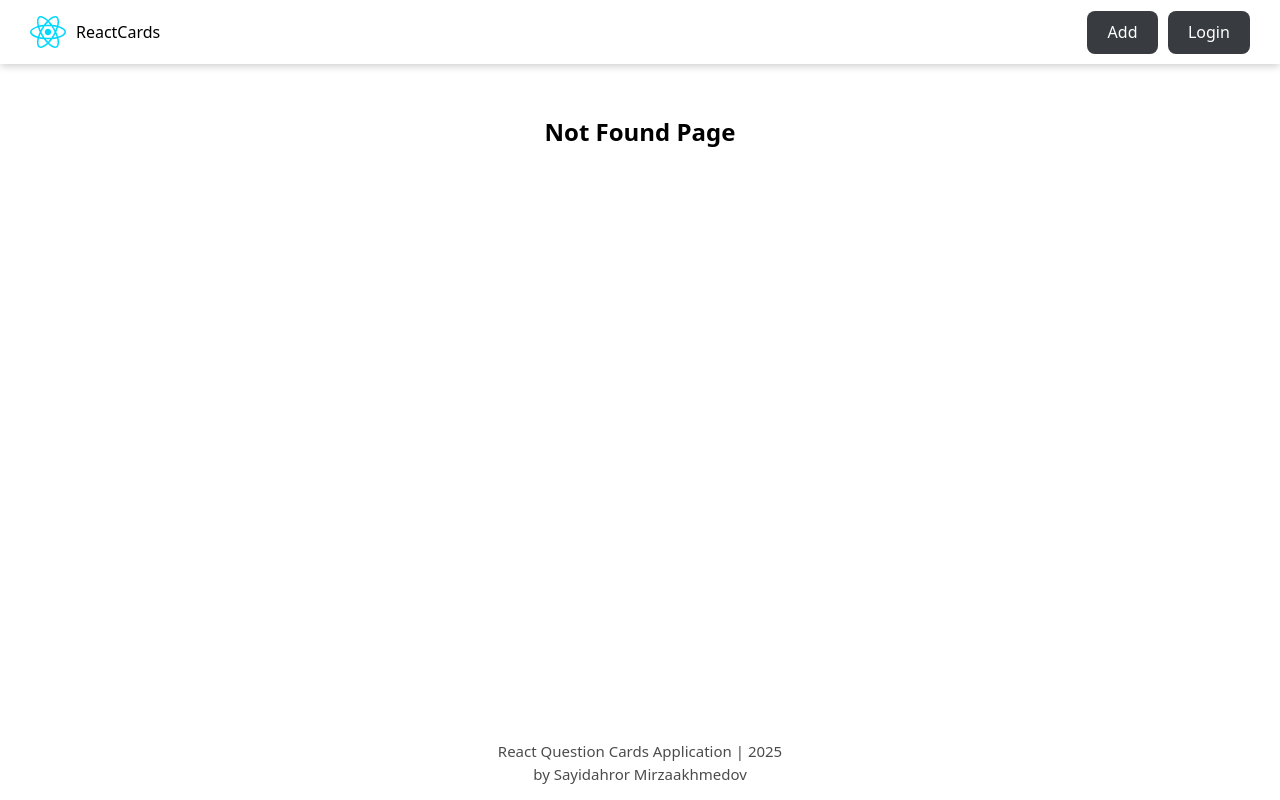
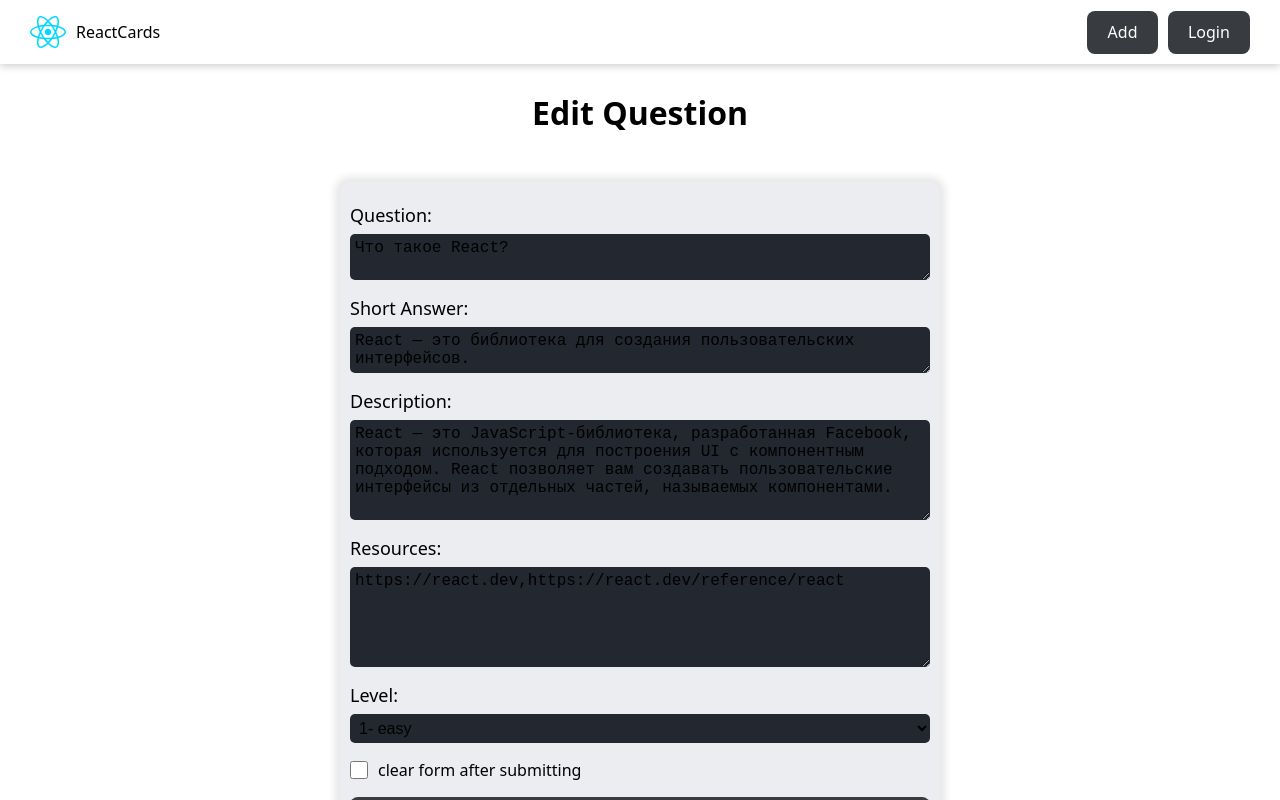
Before and after one commit to SaidahrorMirzaahmed/react-app, a React (Vite) app: page /editquestion/1 in a window 1280 px wide. Before the commit this address had no page. Built offline with nearby package versions, Linux system fonts and the light colour scheme; data requests are answered from the project's data file.

Commit message:
Added Question Card Update

```diff
--- a/db.json
+++ b/db.json
@@ -33,12 +33,10 @@
       "resources": [
         "https://react.dev/learn/render-and-commit"
       ],
-      "level": 2,
-      "completed": true,
-      "editDate": "03.02.2025, 19:01"
+      "level": 1,
+      "completed": false
     },
     {
-      "id": "4",
       "question": "Как создать компонент в React?🍩",
       "answer": "Компонент можно создать как функцию или класс.",
       "description": "Функциональные компоненты — это функции, принимающие `props` и возвращающие JSX. Классовые компоненты — это классы, наследуемые от `React.Component`, с методом `render`.",
@@ -47,7 +45,7 @@
       ],
       "level": 1,
       "completed": false,
-      "editDate": "21.02.2025, 20:26"
+      "id": "4"
     },
     {
       "id": "5",
--- a/src/App.jsx
+++ b/src/App.jsx
@@ -4,6 +4,7 @@ import { HomePage } from "./pages/HomePage";
 import NotFoundPage from "./pages/NotFoundPage/NotFoundPage";
 import { QuestionPage } from "./pages/QuestionPage";
 import { AddQuestionPage, AddQuestionPageLazy } from "./pages/AddQuestionPage";
+import { EditQuestionPage } from "./pages/EditQuestionPage";
 
 function App() {
   return (
@@ -14,6 +15,7 @@ function App() {
           <Route path="/forbidden" element={<div>forbidden !!!</div>} />
           <Route path="/addquestion" element={<AddQuestionPageLazy />} />
           <Route path="/question/:id" element={<QuestionPage />} />
+          <Route path="/editquestion/:id" element={<EditQuestionPage />} />
           <Route path="*" element={<NotFoundPage />} />
         </Route>
       </Routes>
--- a/src/components/QuestionForm/QuestionForm.jsx
+++ b/src/components/QuestionForm/QuestionForm.jsx
@@ -6,6 +6,7 @@ export const QuestionForm = ({ formState, isPending, formAction, text }) => {
 
   return (
     <form className={cls.form} action={formAction}>
+      <input type="text" name="questionId" defaultValue={formState.id} hidden />
       <div className={cls.formControl}>
         <label htmlFor="questionField">Question: </label>
         <textarea
--- /dev/null
+++ b/src/helpers/dateFormat.js
@@ -0,0 +1,9 @@
+export const dateFormat = (date) => {
+  return Intl.DateTimeFormat("ru-RU", {
+    day: "numeric",
+    month: "numeric",
+    year: "numeric",
+    hour: "2-digit",
+    minute: "2-digit",
+  }).format(date);
+};
--- /dev/null
+++ b/src/pages/EditQuestionPage/EditQuestion.jsx
@@ -0,0 +1,58 @@
+import { useActionState } from "react";
+import cls from "./EditQuestionPage.module.css";
+import { QuestionForm } from "../../components/QuestionForm";
+import { API_URL } from "../../constants";
+import { Delay } from "../../helpers/delayFn";
+import { toast } from "react-toastify";
+import { dateFormat } from "../../helpers/dateFormat";
+
+const editCardAction = async (_prevState, formData) => {
+  try {
+    await Delay();
+
+    const newQuestion = Object.fromEntries(formData);
+    var resources = newQuestion.resources.trim();
+    const questionId = newQuestion.questionId;
+    const isClearForm = newQuestion.clearForm;
+
+    const response = await fetch(`${API_URL}/react/${questionId}`, {
+      method: "PUT",
+      body: JSON.stringify({
+        question: newQuestion.question,
+        answer: newQuestion.answer,
+        description: newQuestion.description,
+        resources: resources.length ? resources.split(",") : [],
+        level: Number(newQuestion.level),
+        completed: false,
+        editDate: dateFormat(new Date()),
+      }),
+    });
+
+    if (response.status === 404) {
+      throw new Error(response.statusText);
+    }
+
+    var question = response.json();
+    toast.success("Question updated");
+
+    return isClearForm ? {} : question;
+  } catch (error) {
+    toast.error(error.message);
+    return {};
+  }
+};
+
+export const EditQuestion = ({ initialState = {} }) => {
+  const [formStates, formAction, isPending] = useActionState(editCardAction, { ...initialState, clearForm: false });
+  return (
+    <>
+      {isPending && <Loader />}
+      <h1 className={cls.formTitle}>Edit Question</h1>
+      <div className={cls.formContainer}>
+        {initialState && (
+          <QuestionForm formState={formStates} formAction={formAction} isPending={isPending} text="Edit Question" />
+        )}
+      </div>
+    </>
+  );
+};
--- /dev/null
+++ b/src/pages/EditQuestionPage/EditQuestionPage.jsx
@@ -0,0 +1,31 @@
+import { useParams } from "react-router-dom";
+import { API_URL } from "../../constants";
+import { useEffect, useState } from "react";
+import { QuestionForm } from "../../components/QuestionForm";
+import { Loader } from "../../components/Loader";
+import { useFetch } from "../../hooks/useFetch";
+import { EditQuestion } from "./EditQuestion";
+
+export const EditQuestionPage = () => {
+  const { id } = useParams();
+  const [question, setQuestion] = useState(null);
+
+  const [fetchQuestion, isQuestionLoading] = useFetch(async () => {
+    const response = await fetch(`${API_URL}/react/${id}`);
+    const data = await response.json();
+    setQuestion(data);
+  });
+
+  useEffect(() => {
+    fetchQuestion();
+  }, []);
+
+  if (isQuestionLoading || !question) return <Loader />;
+
+  return (
+    <>
+      {isQuestionLoading && <Loader />}
+      {question && <EditQuestion initialState={question} />}
+    </>
+  );
+};
--- /dev/null
+++ b/src/pages/EditQuestionPage/EditQuestionPage.module.css
@@ -0,0 +1,12 @@
+.formTitle {
+    margin: 25px auto;
+}
+
+.formContainer {
+    width: 100%;
+    max-width: 600px;
+    margin: 0 auto;
+    border-radius: 10px;
+    background-color: var(--card-bg-color);
+    box-shadow: 0 0 8px 5px rgba(0, 0, 0, 0.1);
+}
--- /dev/null
+++ b/src/pages/EditQuestionPage/index.jsx
@@ -0,0 +1 @@
+export { EditQuestionPage } from "./EditQuestionPage";
```
